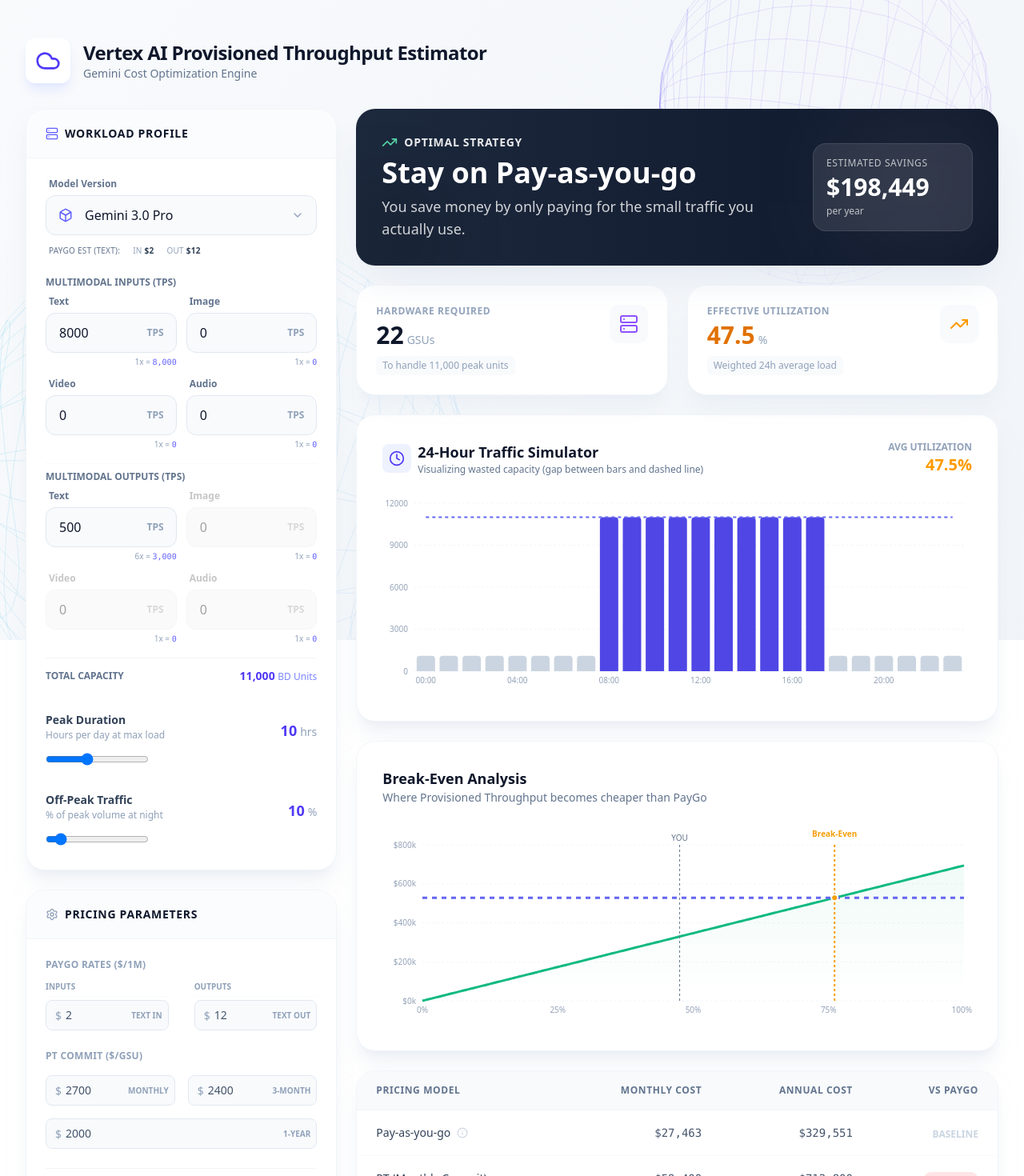
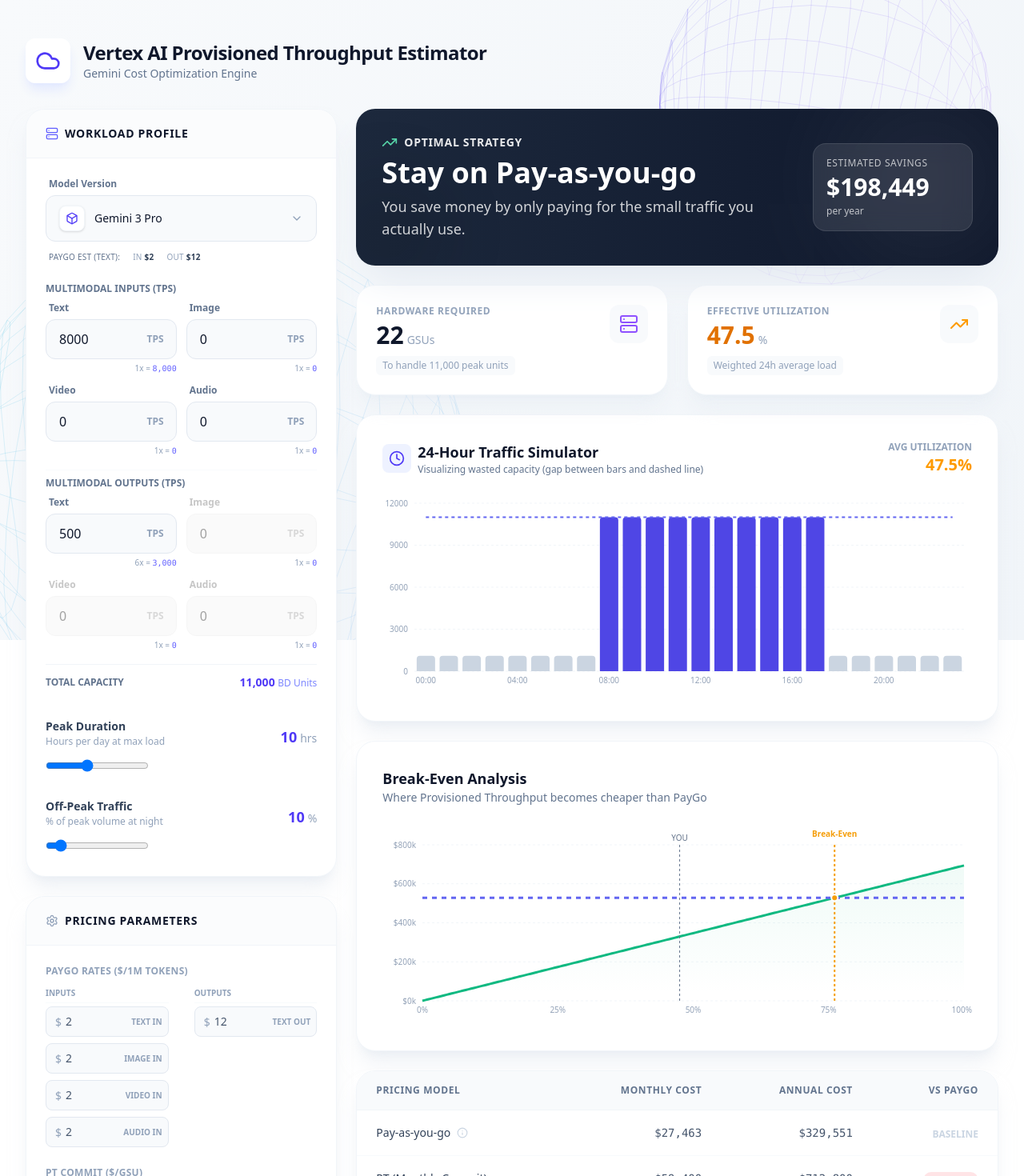
Before and after one commit to natavit/gemini-pt-calculator, a React (Vite) app: page / in a window 1280 px wide. Shown: the top 1470 px of the page at 80% size. Built offline with nearby package versions, Linux system fonts and the light colour scheme.

Commit message:
feat: Implement a custom model selector and add a new Gemini 3 Pro Image model, with minor pricing UI and existing model ID updates.

```diff
--- a/src/App.tsx
+++ b/src/App.tsx
@@ -4,7 +4,7 @@
   ComposedChart, Bar, Line, Cell, Label, ReferenceDot
 } from 'recharts';
 import {
-  Settings, Zap, TrendingUp, Cloud, Server, Clock, Box, ChevronDown, Info
+  Settings, Zap, TrendingUp, Cloud, Server, Clock, Box, ChevronDown, Check, Info
 } from 'lucide-react';
 import Background3DDefault from './components/Background3D';
 import { GEMINI_MODELS, DEFAULT_MODEL_ID, PT_PRICING } from './data/models';
@@ -279,29 +279,14 @@
               </div>
 
               {/* MODEL SELECTOR */}
-              <div className="px-6 pt-6 pb-2">
+              <div className="px-6 pt-6 pb-2 relative z-20">
                 <label className="block text-xs font-semibold text-slate-500 mb-1.5 ml-1">Model Version</label>
-                <div className="relative">
-                  <div className="absolute inset-y-0 left-4 flex items-center pointer-events-none text-indigo-500">
-                    <Box size={18} />
-                  </div>
-                  <select
-                    value={selectedModelId}
-                    onChange={(e) => setSelectedModelId(e.target.value)}
-                    className="w-full appearance-none bg-slate-50 border border-slate-200 rounded-xl pl-12 pr-10 py-3 text-slate-900 font-medium focus:ring-2 focus:ring-indigo-500 focus:border-transparent outline-none transition-all cursor-pointer hover:bg-slate-100"
-                  >
-                    {GEMINI_MODELS.map(model => (
-                      <option key={model.id} value={model.id}>
-                        {model.name}
-                      </option>
-                    ))}
-                  </select>
-                  <div className="absolute inset-y-0 right-4 flex items-center pointer-events-none text-slate-400">
-                    <ChevronDown size={16} />
-                  </div>
-                </div>
-                {/* Info snippet for selected model */}
-                {/* Info snippet for selected model */}
+                <ModelSelector
+                  models={GEMINI_MODELS}
+                  selectedId={selectedModelId}
+                  onSelect={setSelectedModelId}
+                />
+
                 {/* Info snippet for selected model */}
                 <div className="mt-3 ml-1 text-[10px] text-slate-400 font-medium uppercase tracking-wide space-y-1">
                   {/* Simplified info for multimodal - maybe just pricing? */}
@@ -389,32 +374,30 @@
               <div className="p-6">
                 {/* Granular Pricing Grid */}
                 <div className="mb-6">
-                  <h4 className="text-xs font-bold text-slate-400 mb-3 uppercase tracking-wide">PayGo Rates ($/1M)</h4>
+                  <h4 className="text-xs font-bold text-slate-400 mb-3 uppercase tracking-wide">PayGo Rates ($/1M Tokens)</h4>
                   <div className="grid grid-cols-2 gap-x-8 gap-y-4">
                     <div className="space-y-2">
                       <div className="text-[10px] text-slate-400 uppercase font-semibold border-b border-slate-50 pb-1 mb-1">Inputs</div>
                       {priceInText !== -1 && <PriceInput label="Text In" value={priceInText} setValue={setPriceInText} />}
-                      {priceInImage !== -1 && tpsInImage > 0 && <PriceInput label="Image In" value={priceInImage} setValue={setPriceInImage} />}
-                      {priceInVideo !== -1 && tpsInVideo > 0 && <PriceInput label="Video In" value={priceInVideo} setValue={setPriceInVideo} />}
-                      {priceInAudio !== -1 && tpsInAudio > 0 && <PriceInput label="Audio In" value={priceInAudio} setValue={setPriceInAudio} />}
+                      {priceInImage !== -1 && <PriceInput label="Image In" value={priceInImage} setValue={setPriceInImage} />}
+                      {priceInVideo !== -1 && <PriceInput label="Video In" value={priceInVideo} setValue={setPriceInVideo} />}
+                      {priceInAudio !== -1 && <PriceInput label="Audio In" value={priceInAudio} setValue={setPriceInAudio} />}
                     </div>
                     <div className="space-y-2">
                       <div className="text-[10px] text-slate-400 uppercase font-semibold border-b border-slate-50 pb-1 mb-1">Outputs</div>
                       {priceOutText !== -1 && <PriceInput label="Text Out" value={priceOutText} setValue={setPriceOutText} />}
-                      {priceOutImage !== -1 && tpsOutImage > 0 && <PriceInput label="Image Out" value={priceOutImage} setValue={setPriceOutImage} />}
-                      {priceOutVideo !== -1 && tpsOutVideo > 0 && <PriceInput label="Video Out" value={priceOutVideo} setValue={setPriceOutVideo} />}
-                      {priceOutAudio !== -1 && tpsOutAudio > 0 && <PriceInput label="Audio Out" value={priceOutAudio} setValue={setPriceOutAudio} />}
+                      {priceOutImage !== -1 && <PriceInput label="Image Out" value={priceOutImage} setValue={setPriceOutImage} />}
+                      {priceOutVideo !== -1 && <PriceInput label="Video Out" value={priceOutVideo} setValue={setPriceOutVideo} />}
+                      {priceOutAudio !== -1 && <PriceInput label="Audio Out" value={priceOutAudio} setValue={setPriceOutAudio} />}
                     </div>
                   </div>
                 </div>
 
-                <div className="grid grid-cols-2 gap-4">
-                  <div className="col-span-2 text-xs font-semibold text-slate-400 uppercase tracking-wide">PT Commit ($/GSU)</div>
+                <div className="grid grid-cols-1 gap-4">
+                  <div className="col-span-1 text-xs font-semibold text-slate-400 uppercase tracking-wide">PT Commit ($/GSU)</div>
                   <PriceInput label="Monthly" value={ptMonthlyPrice} setValue={setPtMonthlyPrice} />
                   <PriceInput label="3-Month" value={ptQuarterlyPrice} setValue={setPtQuarterlyPrice} />
-                  <div className="col-span-2">
-                    <PriceInput label="1-Year" value={ptYearlyPrice} setValue={setPtYearlyPrice} />
-                  </div>
+                  <PriceInput label="1-Year" value={ptYearlyPrice} setValue={setPtYearlyPrice} />
                 </div>
 
                 <div className="mt-6 pt-4 border-t border-slate-100">
@@ -589,6 +572,65 @@
 };
 
 // --- SUBCOMPONENTS ---
+
+const ModelSelector = ({ models, selectedId, onSelect }: any) => {
+  const [isOpen, setIsOpen] = useState(false);
+  const selectedModel = models.find((m: any) => m.id === selectedId) || models[0];
+  const dropdownRef = React.useRef<HTMLDivElement>(null);
+
+  // Click outside to close
+  React.useEffect(() => {
+    const handleClickOutside = (event: MouseEvent) => {
+      if (dropdownRef.current && !dropdownRef.current.contains(event.target as Node)) {
+        setIsOpen(false);
+      }
+    };
+    document.addEventListener('mousedown', handleClickOutside);
+    return () => document.removeEventListener('mousedown', handleClickOutside);
+  }, []);
+
+  return (
+    <div className="relative" ref={dropdownRef}>
+      <button
+        onClick={() => setIsOpen(!isOpen)}
+        className={`w-full bg-slate-50 border border-slate-200 rounded-xl pl-4 pr-4 py-3 text-slate-900 font-medium flex items-center justify-between transition-all hover:bg-slate-100 hover:border-slate-300 focus:ring-2 focus:ring-indigo-500/20 active:scale-[0.99] ${isOpen ? 'ring-2 ring-indigo-500/20 border-indigo-500' : ''}`}
+      >
+        <div className="flex items-center gap-3">
+          <div className="w-8 h-8 rounded-lg bg-white shadow-sm border border-slate-100 flex items-center justify-center text-indigo-600">
+            <Box size={16} />
+          </div>
+          <span className="text-sm">{selectedModel.name}</span>
+        </div>
+        <ChevronDown size={16} className={`text-slate-400 transition-transform duration-300 ${isOpen ? 'top-0 rotate-180' : ''}`} />
+      </button>
+
+      {/* Dropdown Menu */}
+      <div className={`absolute left-0 right-0 top-full mt-2 bg-white rounded-xl shadow-xl shadow-slate-200/50 border border-slate-100 overflow-hidden transform transition-all duration-200 origin-top z-50 ${isOpen ? 'opacity-100 scale-100 translate-y-0 visible' : 'opacity-0 scale-95 -translate-y-2 invisible'}`}>
+        <div className="p-1.5 space-y-0.5 max-h-[280px] overflow-y-auto">
+          {models.map((model: any) => {
+            const isActive = model.id === selectedId;
+            return (
+              <button
+                key={model.id}
+                onClick={() => {
+                  onSelect(model.id);
+                  setIsOpen(false);
+                }}
+                className={`w-full flex items-center justify-between px-3 py-2.5 rounded-lg text-sm text-left transition-colors ${isActive ? 'bg-indigo-50 text-indigo-700 font-semibold' : 'text-slate-600 hover:bg-slate-50'}`}
+              >
+                <span className="flex items-center gap-2">
+                  <span className={`w-1.5 h-1.5 rounded-full ${isActive ? 'bg-indigo-500' : 'bg-slate-300'}`}></span>
+                  {model.name}
+                </span>
+                {isActive && <Check size={14} className="text-indigo-600" />}
+              </button>
+            );
+          })}
+        </div>
+      </div>
+    </div>
+  );
+};
 
 const NumberInput = ({ label, value, setValue, step, disabled }: any) => {
   const [localValue, setLocalValue] = React.useState(value.toString());
--- a/src/data/models.ts
+++ b/src/data/models.ts
@@ -52,8 +52,8 @@
 export const GEMINI_MODELS: ModelConstraints[] = [
     // --- GEMINI 3.0 ---
     {
-        id: 'gemini-3-pro',
-        name: 'Gemini 3.0 Pro',
+        id: 'gemini-3-pro-preview',
+        name: 'Gemini 3 Pro',
         burnInText: 1.0,
         burnInImage: 1.0,
         burnInVideo: 1.0,
@@ -96,6 +96,52 @@
         }
     },
 
+    // --- GEMINI 3 Pro Image (Nano Banana Pro) ---
+    {
+        id: 'gemini-3-pro-image-preview',
+        name: 'Gemini 3 Pro Image (Nano Banana Pro)',
+        burnInText: 1.0,
+        burnInImage: 1.0,
+        burnInVideo: -1,
+        burnInAudio: -1,
+        burnOutText: 6.0,
+        burnOutImage: 60, // N/A
+        burnOutVideo: -1, // N/A
+        burnOutAudio: -1, // N/A
+
+        priceInText: 2,
+        priceInImage: 2,
+        priceInVideo: 2,
+        priceInAudio: 2,
+        priceOutText: 12,
+        priceOutImage: 120,
+        priceOutVideo: -1,
+        priceOutAudio: -1,
+
+        gsuCapacity: 500, // Est
+
+        longContextConfig: {
+            threshold: 200000,
+            burnInText: 2.0,
+            burnInImage: 2.0,
+            burnInVideo: 2.0,
+            burnInAudio: 2.0,
+            burnOutText: 9.0,
+            burnOutImage: 1,
+            burnOutVideo: 1,
+            burnOutAudio: 1,
+
+            priceInText: 4,
+            priceInImage: 4,
+            priceInVideo: 4,
+            priceInAudio: 4,
+            priceOutText: 18,
+            priceOutImage: 120,
+            priceOutVideo: -1,
+            priceOutAudio: -1
+        }
+    },
+
     // --- GEMINI 2.5 ---
     {
         id: 'gemini-2-5-pro',
@@ -106,8 +152,8 @@
         burnInAudio: 1.0,
         burnOutText: 8.0,
         burnOutImage: 1,
-        burnOutVideo: 1,
-        burnOutAudio: 1,
+        burnOutVideo: -1,
+        burnOutAudio: -1,
 
         priceInText: 1.25,
         priceInImage: 1.25,
@@ -118,7 +164,7 @@
         priceOutVideo: -1,
         priceOutAudio: -1,
 
-        gsuCapacity: 200, // Est
+        gsuCapacity: 650, // Est
 
         longContextConfig: {
             threshold: 200000,
@@ -127,9 +173,9 @@
             burnInVideo: 2.0,
             burnInAudio: 2.0,
             burnOutText: 12.0,
-            burnOutImage: 1,
-            burnOutVideo: 1,
-            burnOutAudio: 1,
+            burnOutImage: -1,
+            burnOutVideo: -1,
+            burnOutAudio: -1,
 
             priceInText: 2.50,
             priceInImage: 2.50,
@@ -149,46 +195,89 @@
         burnInVideo: 1.0,
         burnInAudio: 4.0, // Special rate!
         burnOutText: 9.0, // High output burn!
-        burnOutImage: 1,
-        burnOutVideo: 1,
-        burnOutAudio: 1,
+        burnOutImage: -1,
+        burnOutVideo: -1,
+        burnOutAudio: -1,
 
-        priceInText: 0.075,
-        priceInImage: 0.075,
-        priceInVideo: 0.075,
-        priceInAudio: 0.075,
-        priceOutText: 0.30,
-        priceOutImage: 0.30,
-        priceOutVideo: 0.30,
-        priceOutAudio: 0.30,
+        priceInText: 0.30,
+        priceInImage: 0.30,
+        priceInVideo: 0.30,
+        priceInAudio: 1,
+        priceOutText: 2.5,
+        priceOutImage: -1,
+        priceOutVideo: -1,
+        priceOutAudio: -1,
 
-        gsuCapacity: 1000
+        gsuCapacity: 2690,
+
+        longContextConfig: {
+            threshold: 200000,
+            burnInText: 1.0,
+            burnInImage: 1.0,
+            burnInVideo: 1.0,
+            burnInAudio: 4.0,
+            burnOutText: 9.0,
+            burnOutImage: -1,
+            burnOutVideo: -1,
+            burnOutAudio: -1,
+
+            priceInText: 0.30,
+            priceInImage: 0.30,
+            priceInVideo: 0.30,
+            priceInAudio: 1,
+            priceOutText: 2.5,
+            priceOutImage: -1,
+            priceOutVideo: -1,
+            priceOutAudio: -1
+        }
     },
     {
         id: 'gemini-2-5-flash-image',
-        name: 'Gemini 2.5 Flash (Image Gen)',
+        name: 'Gemini 2.5 Flash (Nano Banana)',
         burnInText: 1.0,
         burnInImage: 1.0,
         burnInVideo: 1.0,
-        burnInAudio: 1.0,
-        burnOutText: 9.0,
-        burnOutImage: 100.0, // High image output burn!
-        burnOutVideo: 1,
-        burnOutAudio: 1,
+        burnInAudio: 4.0, // Special rate!
+        burnOutText: 9.0, // High output burn!
+        burnOutImage: 100,
+        burnOutVideo: -1,
+        burnOutAudio: -1,
 
-        priceInText: 0.10,
-        priceInImage: 0.10,
-        priceInVideo: 0.10,
-        priceInAudio: 0.10,
-        priceOutText: 0.40,
-        priceOutImage: 0.40,
-        priceOutVideo: 0.40,
-        priceOutAudio: 0.40,
-        gsuCapacity: 1000
+        priceInText: 0.30,
+        priceInImage: 0.30,
+        priceInVideo: 0.30,
+        priceInAudio: 1,
+        priceOutText: 2.5,
+        priceOutImage: 30,
+        priceOutVideo: -1,
+        priceOutAudio: -1,
+
+        gsuCapacity: 2690,
+
+        longContextConfig: {
+            threshold: 200000,
+            burnInText: 1.0,
+            burnInImage: 1.0,
+            burnInVideo: 1.0,
+            burnInAudio: 4.0,
+            burnOutText: 9.0,
+            burnOutImage: 100,
+            burnOutVideo: -1,
+            burnOutAudio: -1,
+
+            priceInText: 0.30,
+            priceInImage: 0.30,
+            priceInVideo: 0.30,
+            priceInAudio: 1,
+            priceOutText: 2.5,
+            priceOutImage: 30,
+            priceOutVideo: -1,
+            priceOutAudio: -1
+        }
     }
 ];
 
-export const DEFAULT_MODEL_ID = 'gemini-3-pro';
+export const DEFAULT_MODEL_ID = 'gemini-3-pro-preview';
 
 export const PT_PRICING = {
     MONTHLY: 2700,
```
